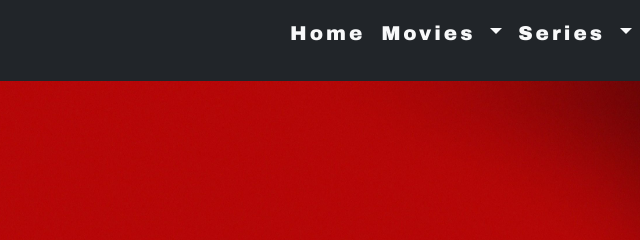
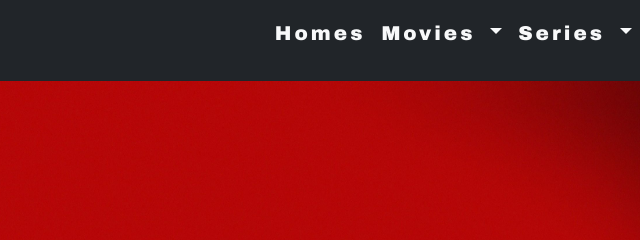
Before and after one commit to KhanQuiambao/Excercise12_Quiambao, a plain HTML site: page index.html in a window 1280 px wide. Shown: the top 240 px of the page, 353-993 px from the left. Drawn offline with nearby package versions, Linux system fonts and the light colour scheme.

Commit message:
changed index.html

```diff
--- a/index.html
+++ b/index.html
@@ -37,7 +37,7 @@
                 <ul class="navbar-nav ms-auto h5">
                     <li class="nav-item">
                         <a class="nav-link" href="">
-                            <p class="font text-light space">Home</p>
+                            <p class="font text-light space">Homes</p>
                         </a>
                     <li class="nav-item dropdown">
                         <a class="nav-link dropdown-toggle font text-light space" href="" id="dropdownsample" data-bs-toggle="dropdown">
```
